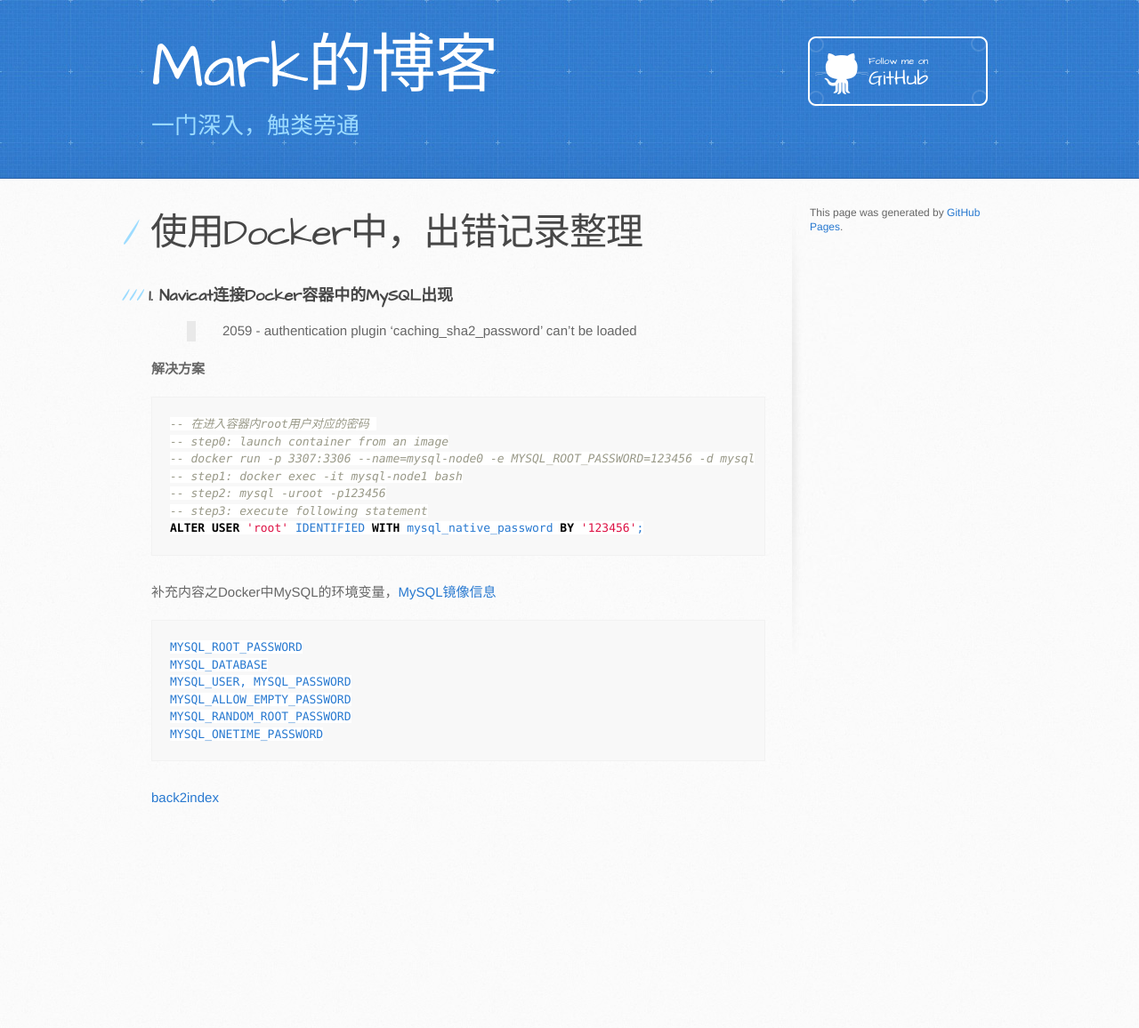
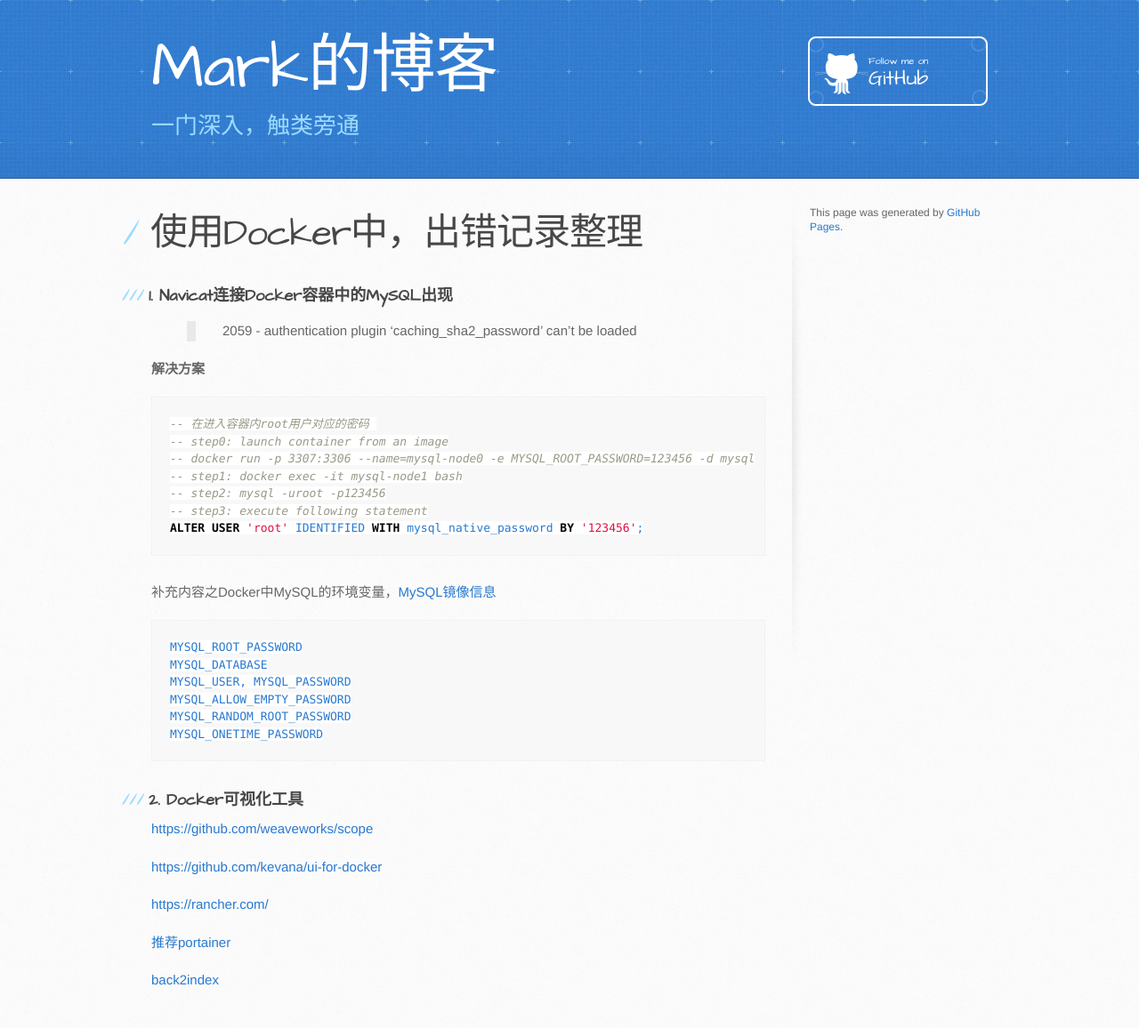
Before and after one commit to MarkShen1992/markshen1992.github.io, a Jekyll site: the page built from document/docker/docker.md, in a window 1280 px wide. Shown: the whole page at 89% size. Built offline with Jekyll 4.4.1, drawn with Linux system fonts in a browser that asks for light colours; our own code applies the rules of GitHub Pages for plain Markdown files; before the commit the page ends 951 px from its top, so only the background shows below that.

Commit message:
add content

````diff
--- a/document/docker/docker.md
+++ b/document/docker/docker.md
@@ -27,6 +27,16 @@ MYSQL_RANDOM_ROOT_PASSWORD
 MYSQL_ONETIME_PASSWORD
 ```
 
+### 2. Docker可视化工具
+
+<https://github.com/weaveworks/scope>
+
+<https://github.com/kevana/ui-for-docker>
+
+<https://rancher.com/>
+
+[推荐portainer](https://www.portainer.io/)
+
 
 
 [back2index](./../../index.html)
````
Also changed, not shown: document/mysql/cluster.md (+2 -0 lines).
